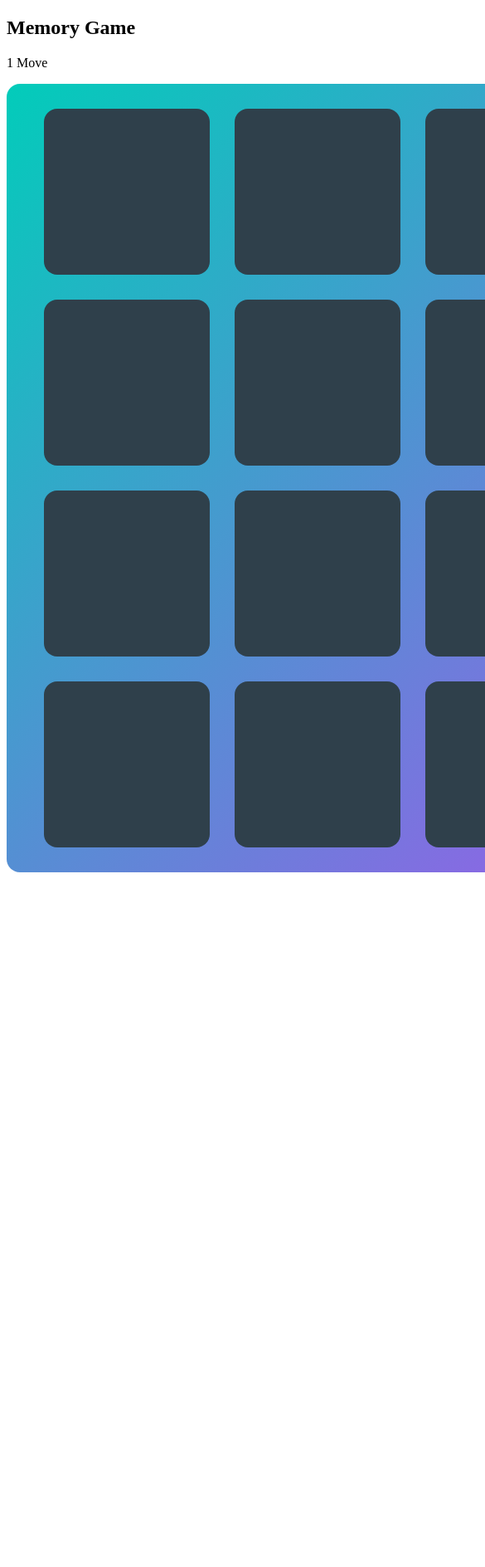
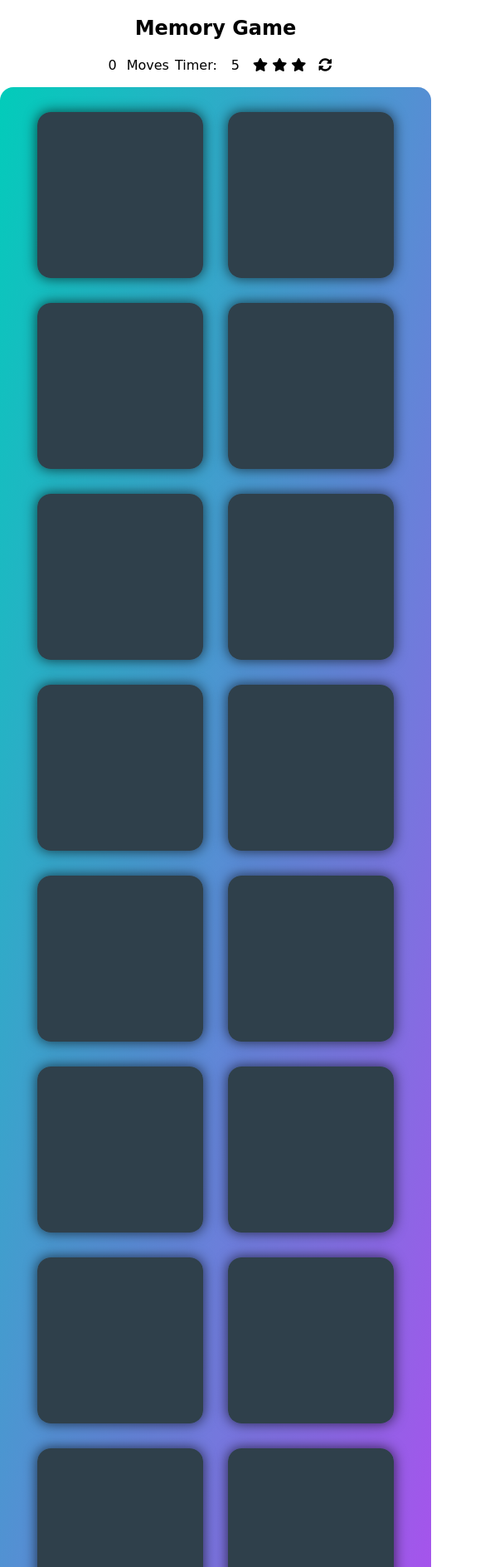
Before and after one commit to vstrapasson/memory-game, a plain HTML site: page index.html in a window 390 px wide. Shown: the top 1888 px of the page at 83% size, 585 px wide, since content can reach past the window. Before the commit the page ends 1067 px from the top, so only its background shows below. Drawn offline with Linux system fonts and the light colour scheme; a web font is replaced by a local one.

Commit message:
feat: updated game design

```diff
--- a/css/style.css
+++ b/css/style.css
@@ -6,9 +6,44 @@ ul {
   list-style: none;
 }
 
+a {
+  color: black;
+  text-decoration: none;
+}
+
+body {
+  margin: 0;
+  font-family: 'Gaegu', cursive;
+}
+
+body.showing-modal {
+  overflow: hidden;
+}
+
 .container {
   width: 980px;
   margin: 0 auto;
+}
+
+header {
+  text-align: center;
+}
+
+.score span{
+  padding: 1px;
+}
+
+.counter {
+  display: inline-block;
+  width: 2em;
+}
+
+header .reset {
+  margin-left: 10px;
+}
+
+#game {
+  width: 100%;
 }
 
 .cards {
@@ -25,9 +60,18 @@ ul {
   border-radius: 1em;
   margin: 15px;
   cursor: pointer;
+  color: #fff;
+  -webkit-box-shadow: 0px 0px 15px 1px rgba(0,0,0,0.62);
+  -moz-box-shadow: 0px 0px 15px 1px rgba(0,0,0,0.62);
+  box-shadow: 0px 0px 15px 1px rgba(0,0,0,0.62);
 
   transform-style: preserve-3d;
   transition: all .3s linear;
+}
+
+.card i {
+  top: 50%;
+  font-size: 5em;
 }
 
 .face {
@@ -42,12 +86,121 @@ ul {
 }
 
 .card .front {
+  display: flex;
+  align-items: center;
+  justify-content: center;
   background-color: purple;
   transform: rotateY(180deg);
   position: absolute;
+}
+
+.card.matched .front {
+  transition: color;
+  animation-delay: .3s;
+  background-color: #3AB0C3;
 }
 
 .card .back {
   background-color: #2F404B;
   position: absolute;
 }
+
+.modal {
+  width: 100%;
+  height: 200%;
+  background-color: #ffffff;
+  position: absolute;
+  top: 0;
+  text-align: center;
+  padding: 5%;
+}
+
+.modal .content {
+  padding: 10% 0;
+  font-size: 1.5em;
+}
+
+.button {
+  border: 1px solid #5181ed;
+  border-radius: 6px;
+  padding: 10px;
+  color: white;
+  background: linear-gradient(to top, #5181ed, #02ccba);
+}
+
+.hidden {
+  display: none;
+}
+
+/**
+ * This animation ideia was getted from animate.css library https://daneden.github.io/animate.css/
+ * and changed some configurations to fix the card rotation
+ */
+.animated {
+   -webkit-animation-duration:1s;
+   animation-duration:1s;
+   -webkit-animation-fill-mode:both;
+   animation-fill-mode:both
+}
+
+@-webkit-keyframes tada {
+    0% {
+        -webkit-transform:scaleX(1);
+        transform:scaleX(1) rotateY(180deg)
+    }
+    10%,20% {
+        -webkit-transform:scale3d(.9,.9,.9) rotate(-3deg);
+        transform:scale3d(.9,.9,.9) rotate(-3deg) rotateY(180deg)
+    }
+    30%,50%,70%,90% {
+        -webkit-transform:scale3d(1.1,1.1,1.1) rotate(3deg);
+        transform:scale3d(1.1,1.1,1.1) rotate(3deg) rotateY(180deg)
+    }
+    40%,60%,80% {
+        -webkit-transform:scale3d(1.1,1.1,1.1) rotate(-3deg);
+        transform:scale3d(1.1,1.1,1.1) rotate(-3deg) rotateY(180deg)
+    }
+    to {
+        -webkit-transform:scaleX(1);
+        transform:scaleX(1) rotateY(180deg)
+    }
+}
+@keyframes tada{
+    0%{
+        -webkit-transform:scaleX(1);
+        transform:scaleX(1) rotateY(180deg)
+    }
+    10%,20%{
+        -webkit-transform:scale3d(.9,.9,.9) rotate(-3deg);
+        transform:scale3d(.9,.9,.9) rotate(-3deg) rotateY(180deg)
+    }
+    30%,50%,70%,90%{
+        -webkit-transform:scale3d(1.1,1.1,1.1) rotate(3deg);
+        transform:scale3d(1.1,1.1,1.1) rotate(3deg) rotateY(180deg)
+    }
+    40%,60%,80%{
+        -webkit-transform:scale3d(1.1,1.1,1.1) rotate(-3deg);
+        transform:scale3d(1.1,1.1,1.1) rotate(-3deg) rotateY(180deg)
+    }
+    to{
+        -webkit-transform:scaleX(1);
+        transform:scaleX(1) rotateY(180deg)
+    }
+}
+.tada{
+    -webkit-animation-name:tada;
+    animation-name:tada
+}
+
+
+@media screen and (max-width: 1000px) and (min-width: 785px) {
+  .container {
+    width: 750px;
+  }
+}
+
+@media screen and (max-width: 784px) {
+  .container {
+    width: 520px;
+  }
+}
--- a/index.html
+++ b/index.html
@@ -1,87 +1,110 @@
 <!DOCTYPE html>
 <html>
 <head>
-    <title></title>
     <meta charset="utf-8">
+    <meta name="viewport" content="width=device-width, initial-scale=1">
+    <meta name="description" content="Memory Game" />
+    <meta name="author" content="https://github.com/vstrapasson">
+
+    <title>Memory Game</title>
+
+    <link href="https://use.fontawesome.com/releases/v5.0.6/css/all.css" rel="stylesheet">
+    <link href="https://fonts.googleapis.com/css?family=Gaegu" rel="stylesheet">
     <link rel="stylesheet" href="./css/style.css">
+
 </head>
 <body>
   <div class="container">
     <article id="game">
       <header>
         <h1>Memory Game</h1>
-        <div class="">
-          <span>1 Move</span>
-          <span></span>
-        </div>
+        <span class="score">
+          <span class="counter" id="moves">0</span><span>Moves</span>
+          <span>Timer: </span><span class="counter" id="timer">0</span>
+        </span>
+        <span class="stars">
+            <span><i class="fas fa-star"></i></span>
+            <span><i class="fas fa-star"></i></span>
+            <span><i class="fas fa-star"></i></span>
+        </span>
+        <a class="reset" href="#"><span><i class="fas fa-sync-alt"></i></span></a>
       </header>
-      <ul class="cards">
-        <li class="card">
+      <ul id="cards" class="cards">
+        <!-- li.card*16>div.back.face+div.front.face>i.fab  -->
+        <li class="card animated">
           <div class="back face"></div>
-          <div class="front face"></div>
+          <div class="front face"><i class="fas"></i></div>
         </li>
-        <li class="card">
+        <li class="card animated">
           <div class="back face"></div>
-          <div class="front face"></div>
+          <div class="front face"><i class="fas"></i></div>
         </li>
-        <li class="card">
+        <li class="card animated">
           <div class="back face"></div>
-          <div class="front face"></div>
+          <div class="front face"><i class="fas"></i></div>
         </li>
-        <li class="card">
+        <li class="card animated">
           <div class="back face"></div>
-          <div class="front face"></div>
+          <div class="front face"><i class="fas"></i></div>
         </li>
-        <li class="card">
+        <li class="card animated">
           <div class="back face"></div>
-          <div class="front face"></div>
+          <div class="front face"><i class="fas"></i></div>
         </li>
-        <li class="card">
+        <li class="card animated">
           <div class="back face"></div>
-          <div class="front face"></div>
+          <div class="front face"><i class="fas"></i></div>
         </li>
-        <li class="card">
+        <li class="card animated">
           <div class="back face"></div>
-          <div class="front face"></div>
+          <div class="front face"><i class="fas"></i></div>
         </li>
-        <li class="card">
+        <li class="card animated">
           <div class="back face"></div>
-          <div class="front face"></div>
+          <div class="front face"><i class="fas"></i></div>
         </li>
-        <li class="card">
+        <li class="card animated">
           <div class="back face"></div>
-          <div class="front face"></div>
+          <div class="front face"><i class="fas"></i></div>
         </li>
-        <li class="card">
+        <li class="card animated">
           <div class="back face"></div>
-          <div class="front face"></div>
+          <div class="front face"><i class="fas"></i></div>
         </li>
-        <li class="card">
+        <li class="card animated">
           <div class="back face"></div>
-          <div class="front face"></div>
+          <div class="front face"><i class="fas"></i></div>
         </li>
-        <li class="card">
+        <li class="card animated">
           <div class="back face"></div>
-          <div class="front face"></div>
+          <div class="front face"><i class="fas"></i></div>
         </li>
-        <li class="card">
+        <li class="card animated">
           <div class="back face"></div>
-          <div class="front face"></div>
+          <div class="front face"><i class="fas"></i></div>
         </li>
-        <li class="card">
+        <li class="card animated">
           <div class="back face"></div>
-          <div class="front face"></div>
+          <div class="front face"><i class="fas"></i></div>
         </li>
-        <li class="card">
+        <li class="card animated">
           <div class="back face"></div>
-          <div class="front face"></div>
+          <div class="front face"><i class="fas"></i></div>
         </li>
-        <li class="card">
+        <li class="card animated">
           <div class="back face"></div>
-          <div class="front face"></div>
+          <div class="front face"><i class="fas"></i></div>
         </li>
       </ul>
     </article>
   </div>
+  <div class="modal hidden">
+    <div class="content">
+      <h1>Congratulations! You Won!</h1>
+      <p id="win-message"></p>
+      <a class="button reset" href="#">Play Again</a>
+    </div>
+  </div>
+  <script src="./js/game.js" charset="utf-8"></script>
 </body>
 </html>
```
